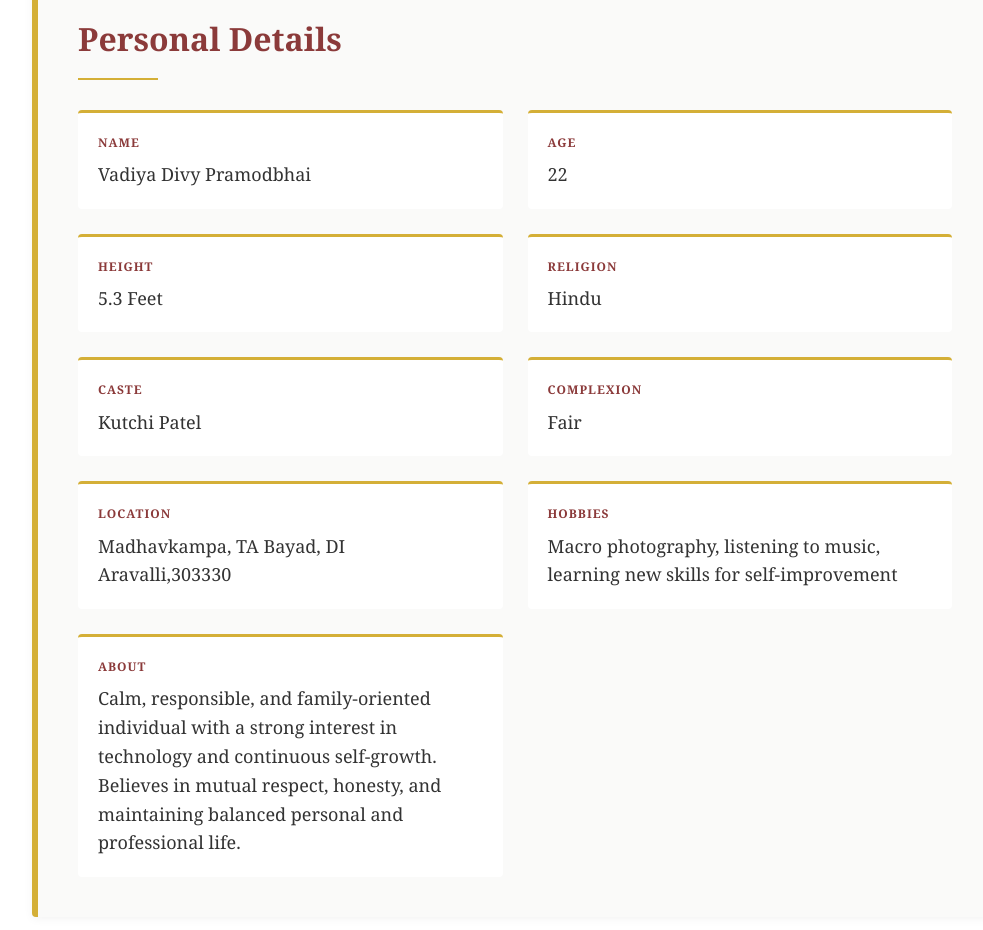
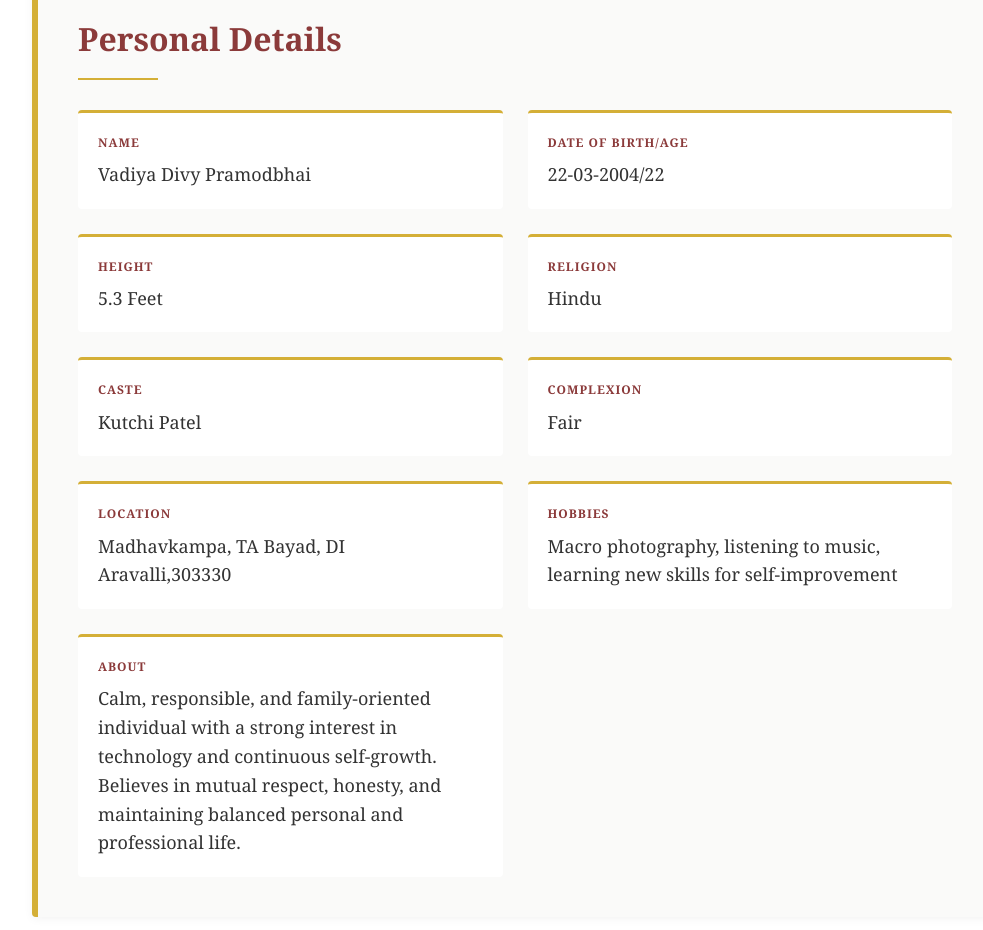
Before and after one commit to Divy544/Divy-biodata, a plain HTML site: page index.html in a window 1280 px wide. Shown: the part 1960-2890 px from the top of the page, without its empty margins (128-1111 px from the left). Drawn offline with Linux system fonts and the light colour scheme.

Commit message:
Update index.html

```diff
--- a/index.html
+++ b/index.html
@@ -203,7 +203,7 @@
             <h2 class="section-title">Personal Details</h2>
             <div class="details-grid">
                 <div class="detail-item"><div class="detail-label">Name</div><div class="detail-value">Vadiya Divy Pramodbhai</div></div>
-                <div class="detail-item"><div class="detail-label">Age</div><div class="detail-value">22</div></div>
+                <div class="detail-item"><div class="detail-label">Date of Birth/Age</div><div class="detail-value">22-03-2004/22</div></div>
                 <div class="detail-item"><div class="detail-label">Height</div><div class="detail-value">5.3 Feet</div></div>
                 <div class="detail-item"><div class="detail-label">Religion</div><div class="detail-value">Hindu</div></div>
                 <div class="detail-item"><div class="detail-label">Caste</div><div class="detail-value">Kutchi Patel</div></div>
```
